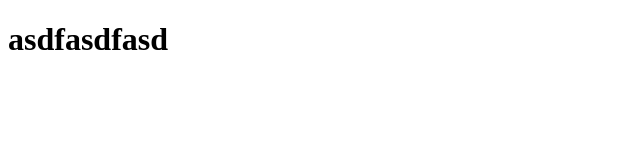
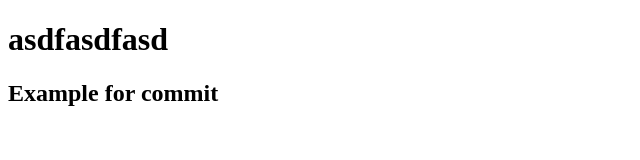
Before and after one commit to AidarMukhitov/Project1, a plain HTML site: page index.html in a window 1280 px wide. Shown: the whole page, without its empty margins (0-640 px from the left). Drawn offline with Linux system fonts and the light colour scheme.

Commit message:
First commit(second)

```diff
--- a/index.html
+++ b/index.html
@@ -8,5 +8,6 @@
 </head>
 <body>
     <h1>asdfasdfasd</h1>
+    <h2>Example for commit</h2>
 </body>
 </html>
```
